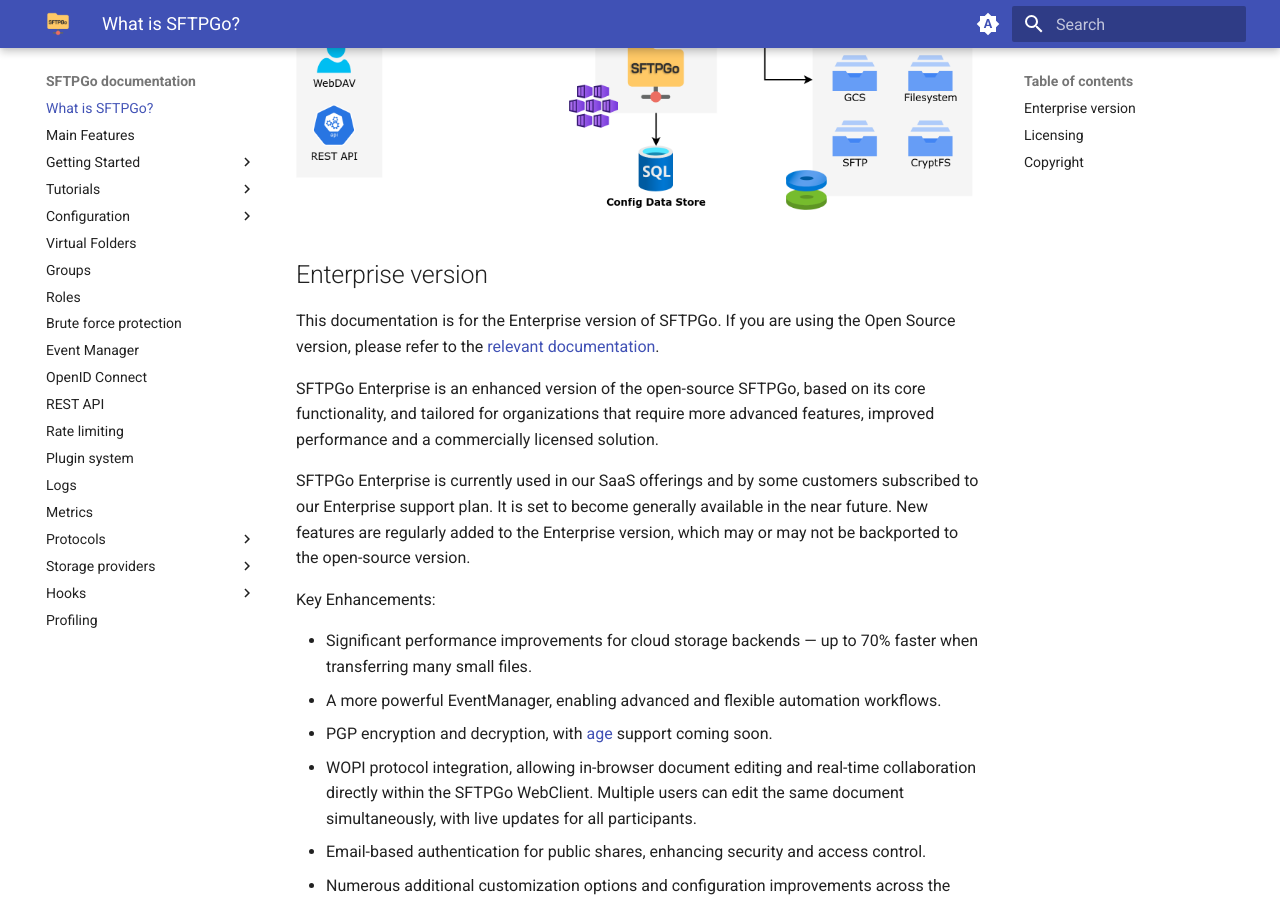
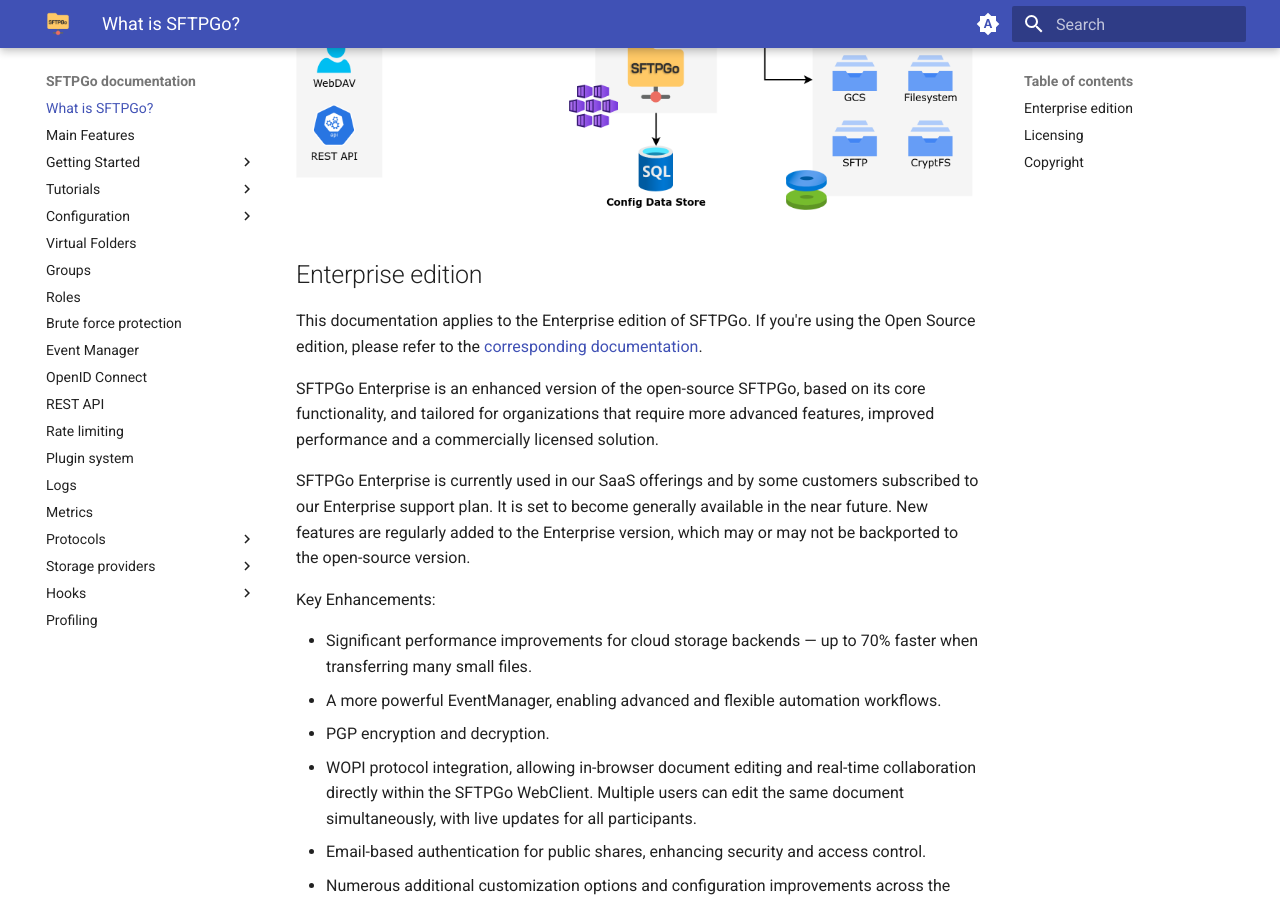
Before and after one commit to sftpgo/docs, an MkDocs documentation site: the page built from docs/index.md, in a window 1280 px wide and 900 px high, scrolled down 1104 px. Built offline with MkDocs 1.6.1 and Material for MkDocs 9.7.7, drawn with Linux system fonts in a browser that asks for light colours; the version menu is left out.

```diff
--- a/docs/index.md
+++ b/docs/index.md
@@ -19,9 +19,9 @@ SFTPGo in short:
 
 ![Architectural overview](assets/img/sftpgo%20architecture.png){data-gallery="architecture"}
 
-## Enterprise version
+## Enterprise edition
 
-This documentation is for the Enterprise version of SFTPGo. If you are using the Open Source version, please refer to the [relevant documentation](/latest/){:target="_blank"}.
+This documentation applies to the Enterprise edition of SFTPGo. If you're using the Open Source edition, please refer to the [corresponding documentation](/latest/){:target="_blank"}.
 
 SFTPGo Enterprise is an enhanced version of the open-source SFTPGo, based on its core functionality, and tailored for organizations that require more advanced features, improved performance and a commercially licensed solution.
 
@@ -31,7 +31,7 @@ Key Enhancements:
 
 - Significant performance improvements for cloud storage backends — up to 70% faster when transferring many small files.
 - A more powerful EventManager, enabling advanced and flexible automation workflows.
-- PGP encryption and decryption, with [age](https://github.com/FiloSottile/age){:target="_blank"} support coming soon.
+- PGP encryption and decryption.
 - WOPI protocol integration, allowing in-browser document editing and real-time collaboration directly within the SFTPGo WebClient. Multiple users can edit the same document simultaneously, with live updates for all participants.
 - Email-based authentication for public shares, enhancing security and access control.
 - Numerous additional customization options and configuration improvements across the platform.
```
Also changed, not shown: docs/config-file.md (+1 -1 lines).
